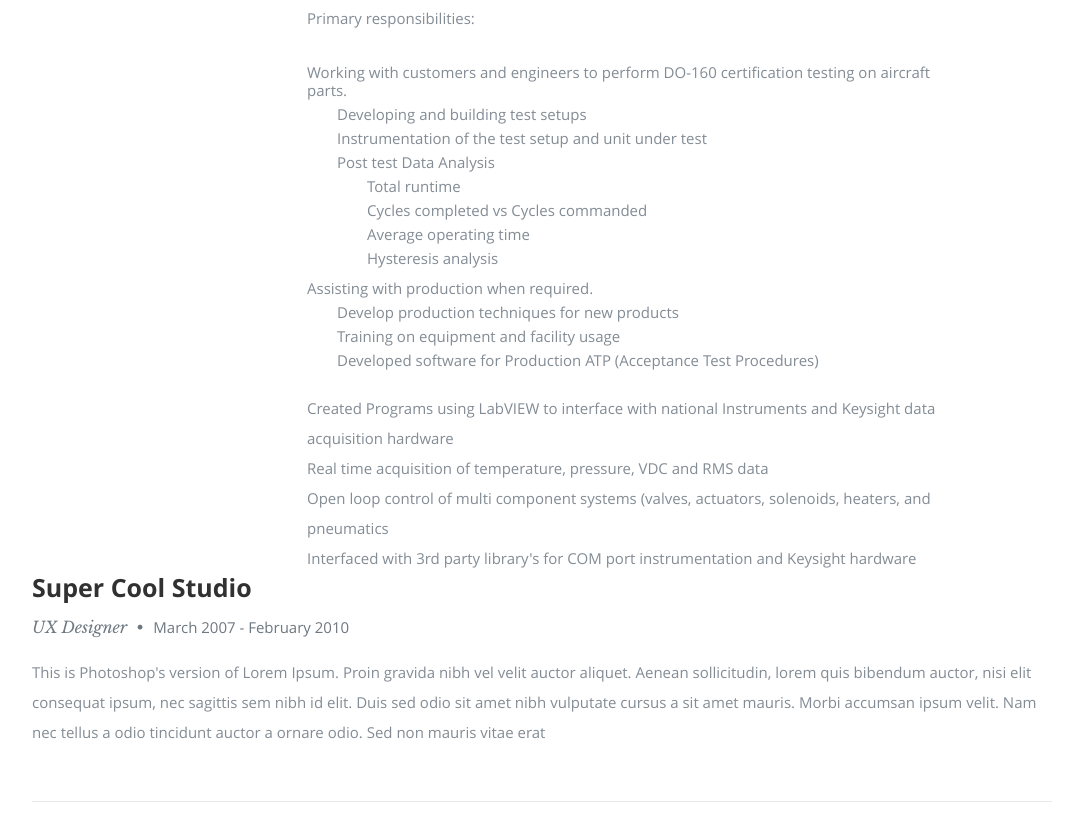
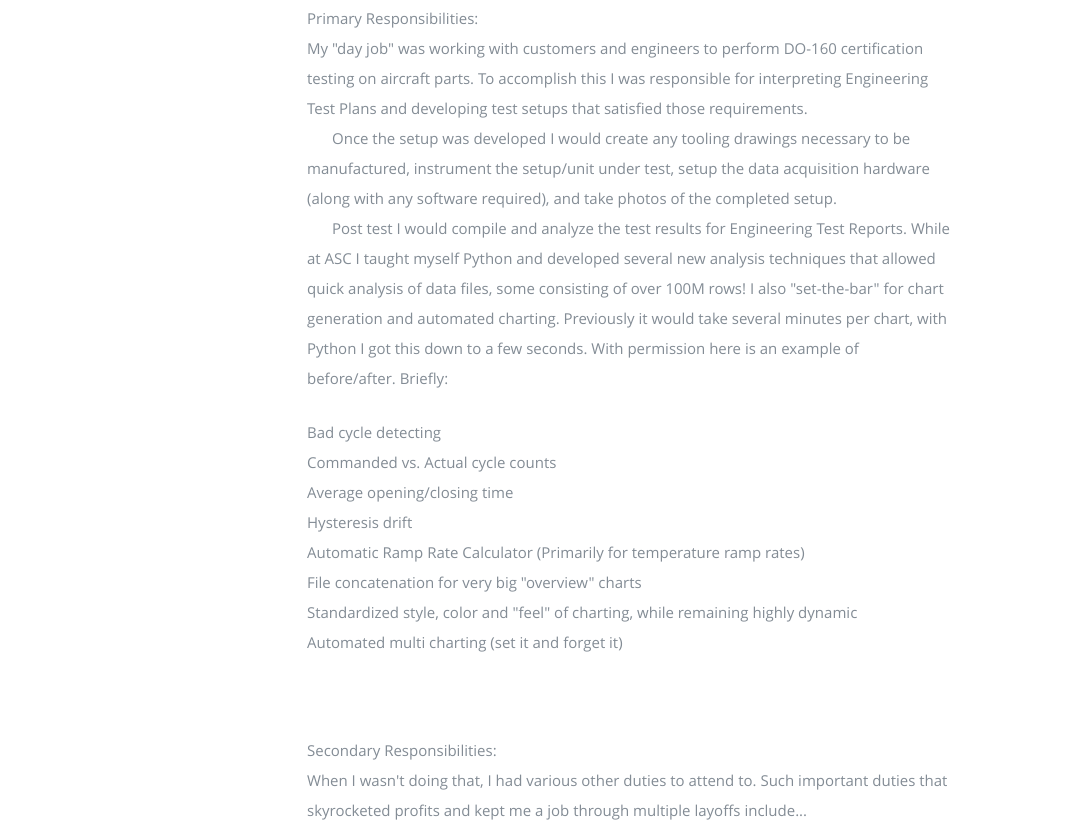
Before and after one commit to mccartney-joseph/mccartney-joseph.github.io, a plain HTML site: page index.html in a window 1280 px wide. Shown: the part 1884-2712 px from the top of the page, without its empty margins (98-1165 px from the left). Drawn offline with nearby package versions, Linux system fonts and the light colour scheme.

Commit message:
added some photos, more updates to resume section

```diff
--- a/css/layout.css
+++ b/css/layout.css
@@ -352,6 +352,10 @@ ul#nav li.current a { color: #F06000; }
   	width: 55%;
   	-moz-animation: illustrator 2s ease;
   	-webkit-animation: illustrator 2s ease;
+}
+.indent {
+    display: inline-block;
+    text-indent: 25px;
 }
 .wordpress {
   	width: 50%;
--- a/index.html
+++ b/index.html
@@ -198,26 +198,44 @@
                     </span>
                 </p>
                 <p>
-                    Primary responsibilities:
+                    Primary Responsibilities:<br>
+                    <span>
+                        My "day job" was working with customers and engineers to perform DO-160 certification testing on aircraft parts.
+                        To accomplish this I was responsible for interpreting Engineering Test Plans and developing test setups that satisfied those requirements.
+                    </span><br>
+
+                    <span class="indent">
+                        Once the setup was developed I would create any tooling drawings necessary to be manufactured,
+                        instrument the setup/unit under test, setup the data acquisition hardware (along with any software required),
+                        and take photos of the completed setup.
+                    </span><br>
+
+                    <span class="indent">
+                        Post test I would compile and analyze the test results for Engineering Test Reports.
+                        While at ASC I taught myself Python and developed several new analysis techniques that allowed quick analysis of data files, some consisting of over 100M rows!
+                        I also "set-the-bar" for chart generation and automated charting.  Previously it would take several minutes per chart, with Python I got this down to a few seconds.
+                        With permission here is an example of before/after.
+                        Briefly:
                         <ul>
-                        <li>
-                            Working with customers and engineers to perform DO-160 certification testing on aircraft parts.
-                                <ul>
-                                    <li>Developing and building test setups</li>
-                                    <li>Instrumentation of the test setup and unit under test</li>
-                                    <li>
-                                        Post test Data Analysis
-                                            <ul>
-                                                <li>Total runtime</li>
-                                                <li>Cycles completed vs Cycles commanded</li>
-                                                <li>Average operating time</li>
-                                                <li>Hysteresis analysis</li>
+                            <li>Bad cycle detecting</li>
+                            <li>Commanded vs. Actual cycle counts</li>
+                            <li>Average opening/closing time</li>
+                            <li>Hysteresis drift</li>
+                            <li>Automatic Ramp Rate Calculator (Primarily for temperature ramp rates)</li>
+                            <li>File concatenation for very big "overview" charts</li>
+                            <li>Standardized style, color and "feel" of charting, while remaining highly dynamic</li>
+                            <li>Automated multi charting (set it and forget it)</li>
                         </ul>
-                                    </li>
+                    </span><br>
+                </p>
 
-                                </ul>
-                        </li>
-                        <li>
+                <p>
+                    Secondary Responsibilities: <br>
+                    <span>
+                        When I wasn't doing that, I had various other duties to attend to.  Such important duties that skyrocketed profits and kept me a job through multiple layoffs include...
+                    </span>
+                    </p>
+
                     Assisting with production when required.
                         <ul>
                             <li>Develop production techniques for new products</li>
@@ -225,9 +243,7 @@
                             <li>Developed software for Production ATP (Acceptance Test Procedures)</li>
 
                         </ul>
-                        </li>
-
-                    </ul>
+                </p>
 
 
                 <div class="work_bullet_point_container"
```
Lines whose indentation alone changed are shown as unchanged.
